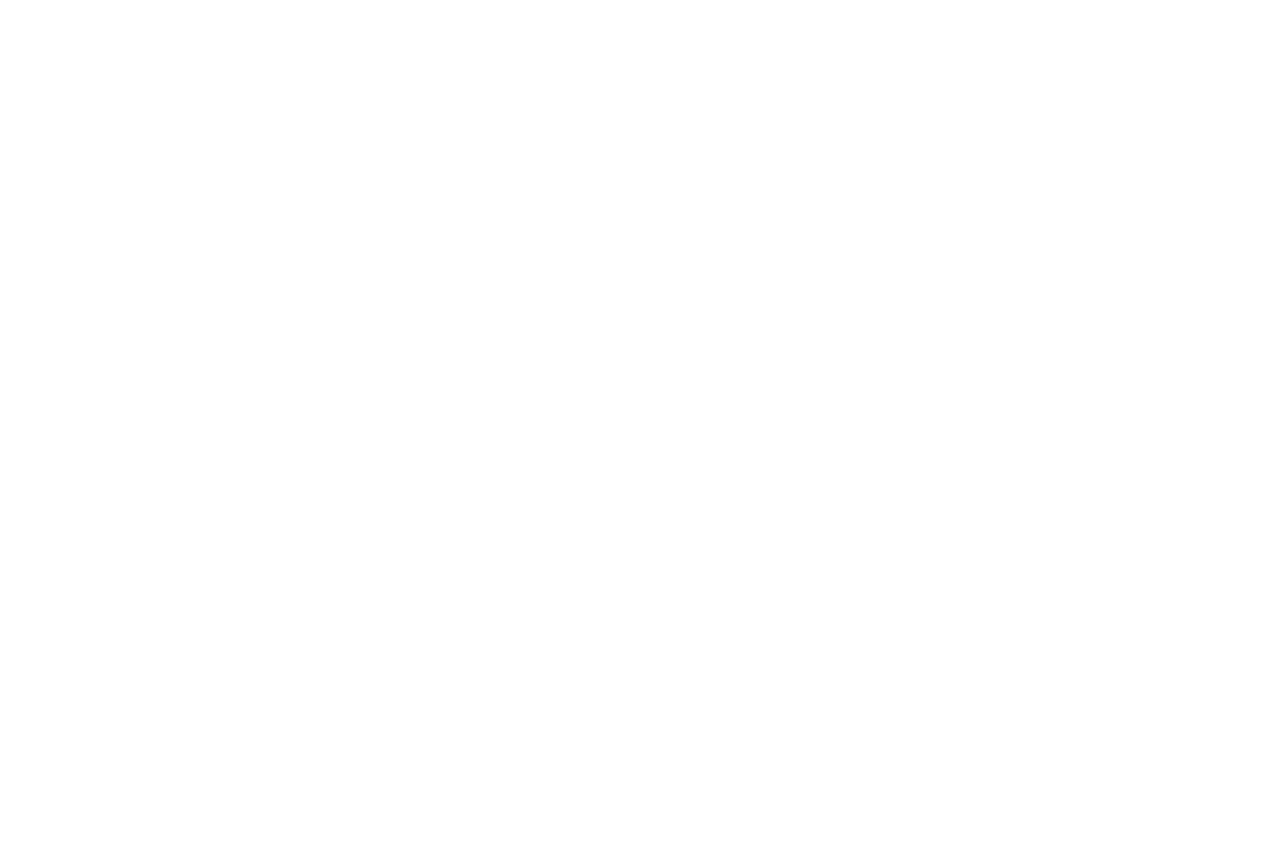
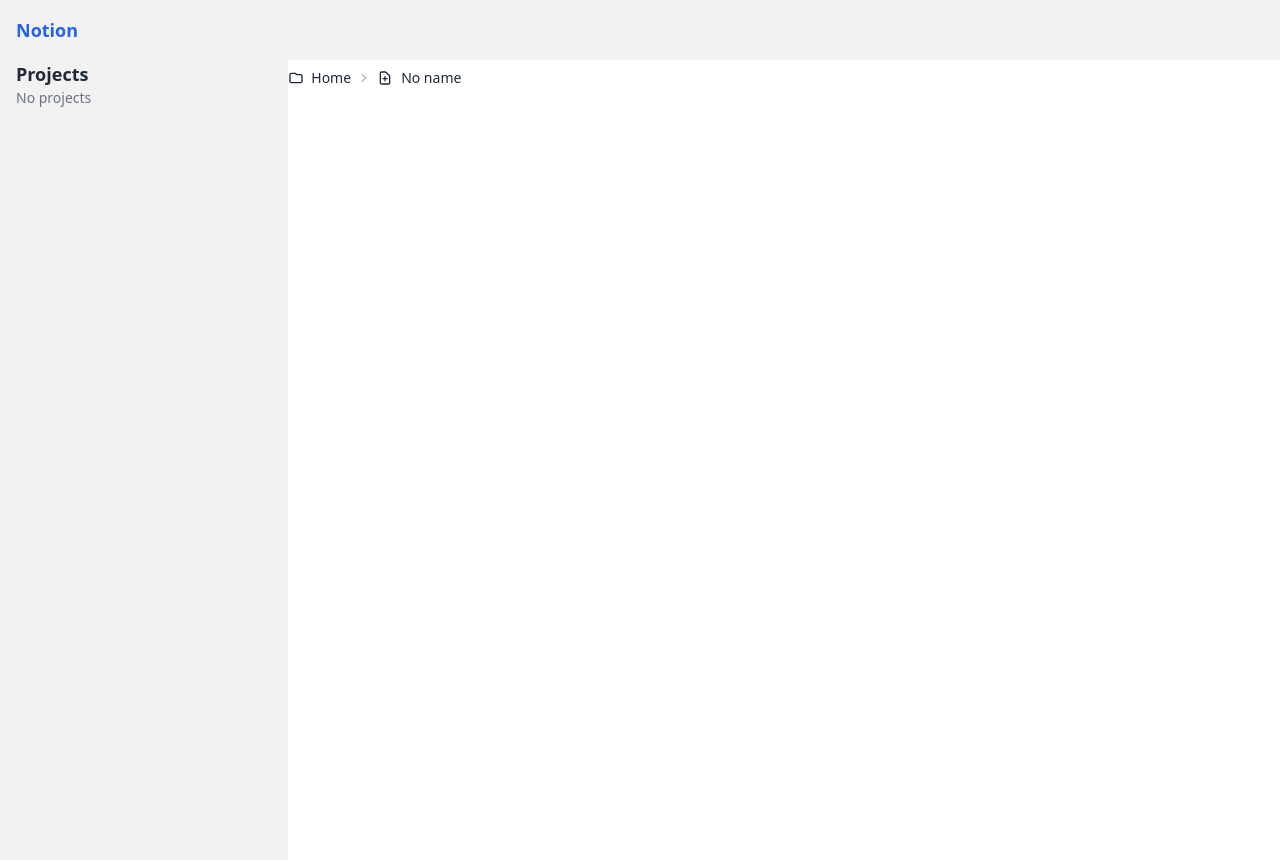
Before and after one commit to vergaraaa/vue-projects-app, a Vue app: page /projects/1 in a window 1280 px wide. Before the commit this address had no page. Before the commit the page ends 800 px from the top, so only its background shows below. Built offline with nearby package versions, Linux system fonts and the light colour scheme; the HTML template or start-up script is replaced by a standard one.

Commit message:
✨ project view page

```diff
--- /dev/null
+++ b/src/modules/common/components/BreadCrumbs.vue
@@ -0,0 +1,51 @@
+<template>
+  <div class="breadcrumbs text-sm">
+    <ul>
+      <li>
+        <RouterLink to="/projects">
+          <svg
+            xmlns="http://www.w3.org/2000/svg"
+            fill="none"
+            viewBox="0 0 24 24"
+            class="h-4 w-4 stroke-current"
+          >
+            <path
+              stroke-linecap="round"
+              stroke-linejoin="round"
+              stroke-width="2"
+              d="M3 7v10a2 2 0 002 2h14a2 2 0 002-2V9a2 2 0 00-2-2h-6l-2-2H5a2 2 0 00-2 2z"
+            ></path>
+          </svg>
+          &nbsp; Home
+        </RouterLink>
+      </li>
+
+      <li>
+        <span class="inline-flex items-center gap-2">
+          <svg
+            xmlns="http://www.w3.org/2000/svg"
+            fill="none"
+            viewBox="0 0 24 24"
+            class="h-4 w-4 stroke-current"
+          >
+            <path
+              stroke-linecap="round"
+              stroke-linejoin="round"
+              stroke-width="2"
+              d="M9 13h6m-3-3v6m5 5H7a2 2 0 01-2-2V5a2 2 0 012-2h5.586a1 1 0 01.707.293l5.414 5.414a1 1 0 01.293.707V19a2 2 0 01-2 2z"
+            ></path>
+          </svg>
+          {{ name }}
+        </span>
+      </li>
+    </ul>
+  </div>
+</template>
+
+<script lang="ts" setup>
+interface Props {
+  name: string;
+}
+
+defineProps<Props>();
+</script>
--- /dev/null
+++ b/src/modules/projects/views/ProjectView.vue
@@ -0,0 +1,31 @@
+<template>
+  <BreadCrumbs :name="project?.name ?? 'No name'" />
+</template>
+
+<script setup lang="ts">
+import { ref, watch } from 'vue';
+
+import { useProjectsStore } from '../store/projects.store';
+import type { Project } from '../interfaces/project.interface';
+import BreadCrumbs from '@/modules/common/components/BreadCrumbs.vue';
+
+interface Props {
+  id: string;
+}
+
+const props = defineProps<Props>();
+
+const projectsStore = useProjectsStore();
+
+const project = ref<Project>();
+
+watch(
+  () => props.id,
+  () => {
+    project.value = projectsStore.projectsList.find((project) => project.id === props.id);
+  },
+  {
+    immediate: true,
+  },
+);
+</script>
--- a/src/router/index.ts
+++ b/src/router/index.ts
@@ -15,6 +15,12 @@
           name: 'projects',
           component: () => import('@/modules/projects/views/ProjectsView.vue'),
         },
+        {
+          path: 'projects/:id',
+          props: true,
+          name: 'project',
+          component: () => import('@/modules/projects/views/ProjectView.vue'),
+        },
       ],
     },
   ],
```
